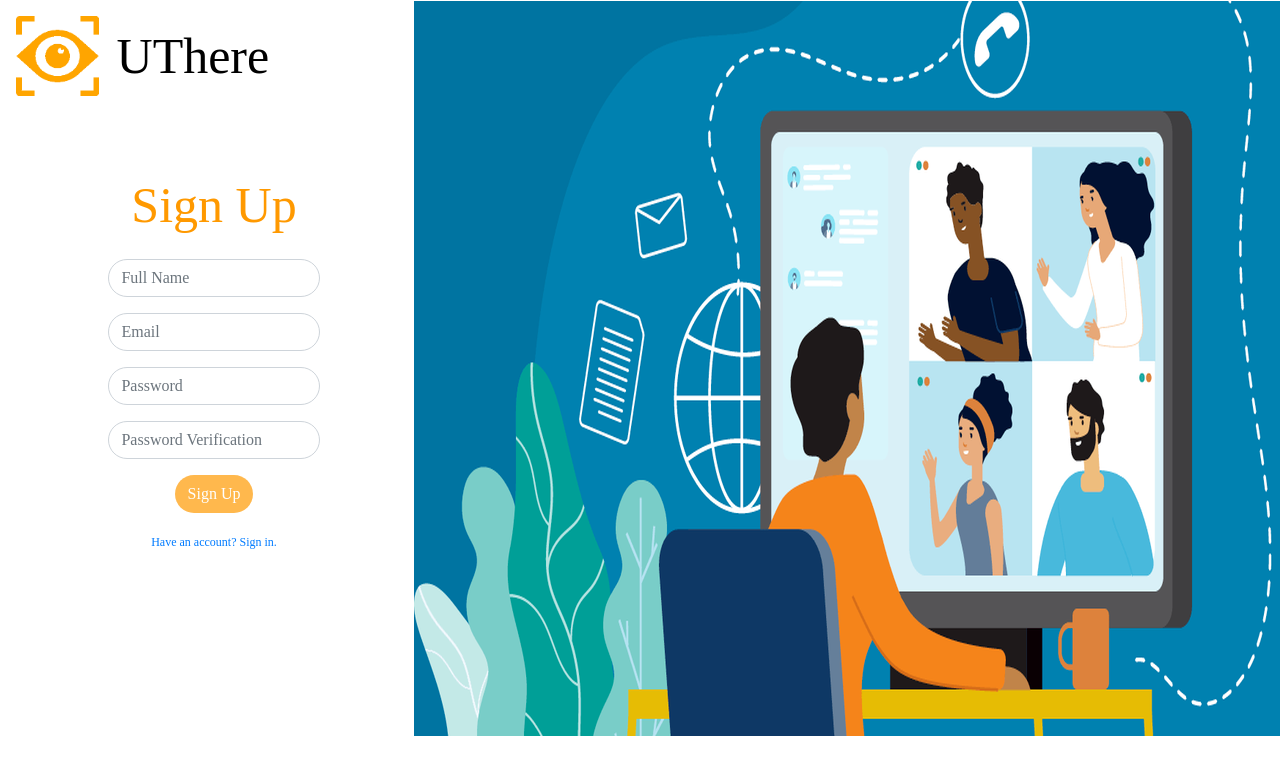
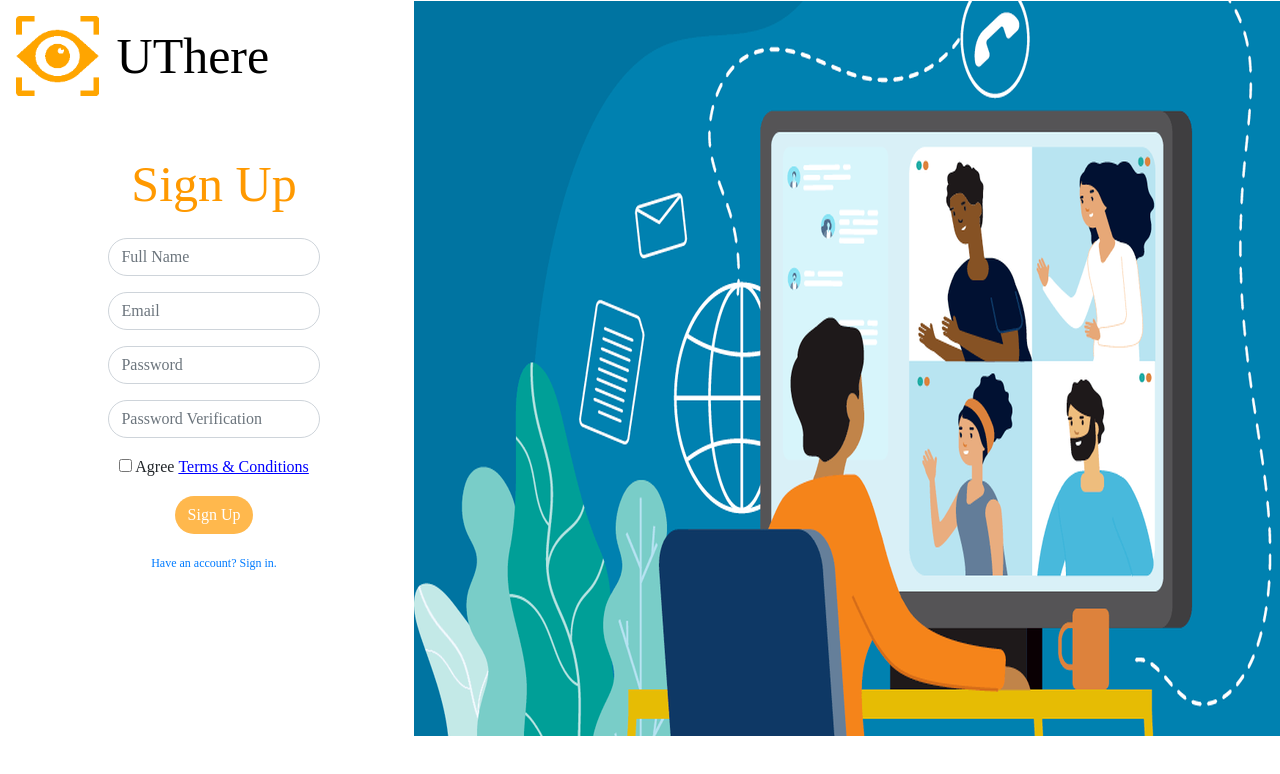
Before and after one commit to r-u-there/UThere, a React (Create React App) app in the folder uthere/: page / in a window 1280 px wide. Shown: the top 774 px of the page. Built offline with nearby package versions, Linux system fonts and the light colour scheme; what agora-rtc-react would draw is missing.

Commit message:
terms&condition popup
terms&condition popup is added
-but the text is not added

```diff
--- a/uthere/src/App.css
+++ b/uthere/src/App.css
@@ -305,3 +305,8 @@ body {
 .meeting-window {
 	max-width: 850px;
 }
+
+.label-terms{
+	color: blue;
+	text-decoration: underline;
+}
--- a/uthere/src/Components/RegistrationPage.js
+++ b/uthere/src/Components/RegistrationPage.js
@@ -5,6 +5,7 @@ import { Link } from 'react-router-dom';
 import {useState} from 'react';
 import API from './API.js';
 import axios from 'axios';
+import TermsConditionsPopup from './TermsConditionsPopup';
 
 function RegistrationPage() {
 	const [username, setFullName] = useState("");
@@ -13,11 +14,21 @@ function RegistrationPage() {
 	const [passwordVerification, setPasswordVerification] = useState("");
 	const [loginSuccess, setLoginSuccess] = useState(0);
 	const [failureMessage, setFailureMessage] = useState("");
+	const [trigger, setTrigger] = React.useState(false);
+	const [agree, setAgree] = React.useState(false);
+
+	function handleAgreeCheckbox(){
+		setAgree(!agree)
+		console.log(agree)
+	}
 
 	function register() {
 		let item = {"username": username, "email": email, "password": password};
 		if (password !== passwordVerification) {
 			setLoginSuccess(2);
+		}
+		else if(!agree){
+			setLoginSuccess(3);
 		}
 		else {
 			axios.post('http://127.0.0.1:8000/api/auth/register/', item).then(response => {
@@ -53,7 +64,7 @@ function RegistrationPage() {
 										</div>
 									</div>
 									<div className="form-group col-sm-10">
-										{loginSuccess === 1 ? <label style={{"color": "red"}}>{failureMessage}</label> : (loginSuccess == 2 ? <label style={{"color": "red"}}>Passwords do not match!</label> : null)}
+									{loginSuccess === 1 ? <label style={{"color": "red"}}>{failureMessage}</label> : (loginSuccess == 2 ? <label style={{"color": "red"}}>Passwords do not match!</label> : (loginSuccess == 3 ?  <label style={{"color": "red"}}>Please Agree Terms & Conditions</label> :null))}
 										<input type="text" className="form-control" id="inputName" placeholder="Full Name" style={{ "border-radius": "20px", "width": "70%" }} onChange={(e) => {setFullName(e.target.value); setLoginSuccess(0);}}/>
 									</div>
 									<div className="form-group col-sm-10">
@@ -65,6 +76,13 @@ function RegistrationPage() {
 									<div className="form-group col-sm-10">
 										<input type="password" className="form-control" id="inputPassword" placeholder="Password Verification" style={{ "border-radius": "20px", "width": "70%" }} onChange={(e) => {setPasswordVerification(e.target.value); setLoginSuccess(0);}}/>
 									</div>
+									<div>
+										<td>
+											<label>
+												<input type="checkbox" onChange={handleAgreeCheckbox}/> Agree <label className="label-terms" onClick={() => setTrigger(true)} >Terms & Conditions</label>
+											</label>
+										</td>
+									</div>
 									<div className="form-group col-sm-10">
 										<center><button type="button" className="btn rounded-pill" style={{ "background-color": "#ffb84d", "color": "white" }} onClick={register}>Sign Up</button></center>
 									</div>
@@ -73,6 +91,7 @@ function RegistrationPage() {
 									</div>
 								</form>
 							</div>
+							<TermsConditionsPopup trigger={trigger} setTrigger={setTrigger}></TermsConditionsPopup>
 						</center>
 					</td>
 					<td className='row'><img src={LoginIcon} /></td>
--- /dev/null
+++ b/uthere/src/Components/TermsConditionsPopup.js
@@ -0,0 +1,27 @@
+import React from 'react';
+import { useNavigate } from 'react-router-dom';
+
+function TermsConditionsPopup(props) {
+    function insidePopup(){
+        return(
+        <div>
+			<div className="popup">
+				<div className="popup-inner">
+					<br></br>
+					<center>
+						<h2>Privacy Statement</h2><br></br>
+						<button type="button" onClick={() => props.setTrigger(false)} className="close popup-close" aria-label="Close"><span aria-hidden="true">&times;</span></button>
+					</center>
+				</div>
+			</div>
+		</div>
+        )
+    }
+	return (
+		<div>
+			{props.trigger === true ? insidePopup() : null}
+		</div>
+	);
+}
+
+export default TermsConditionsPopup;
```
Also changed, not shown: 1 other file (tests, documents, lock files or other folders).
